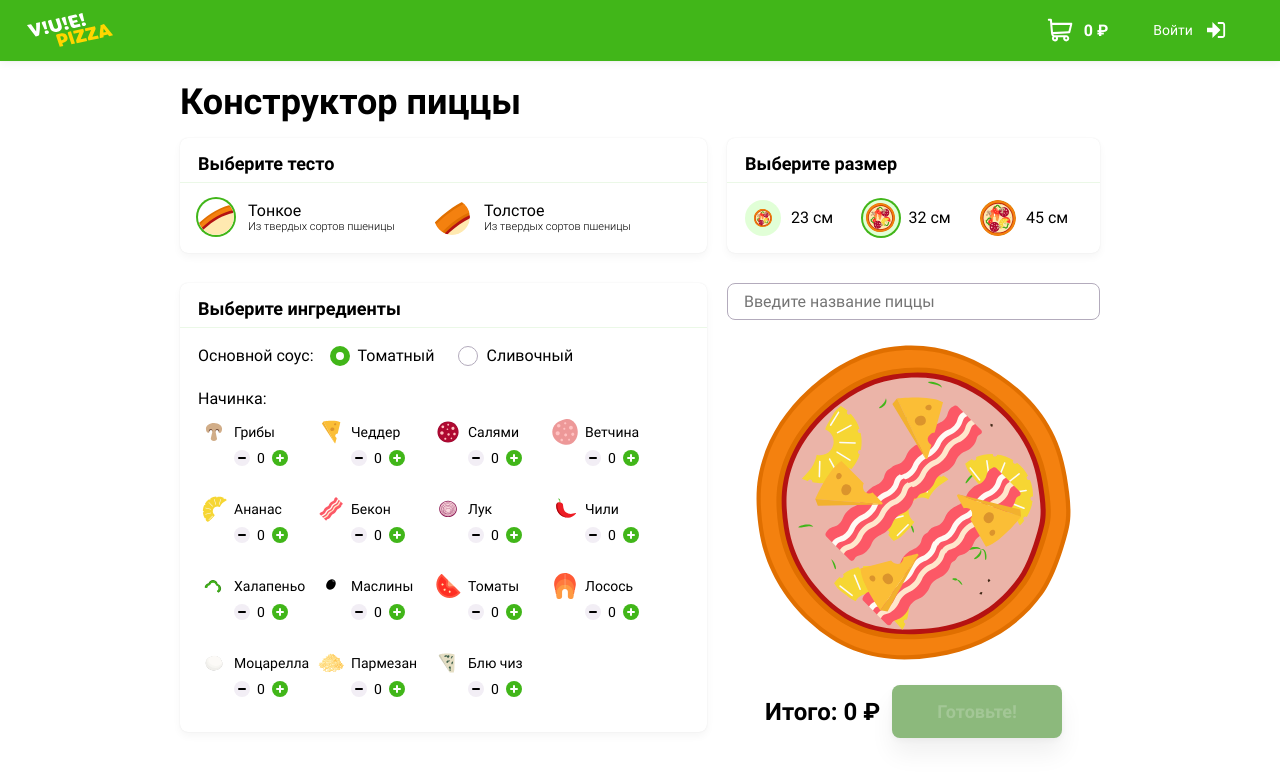
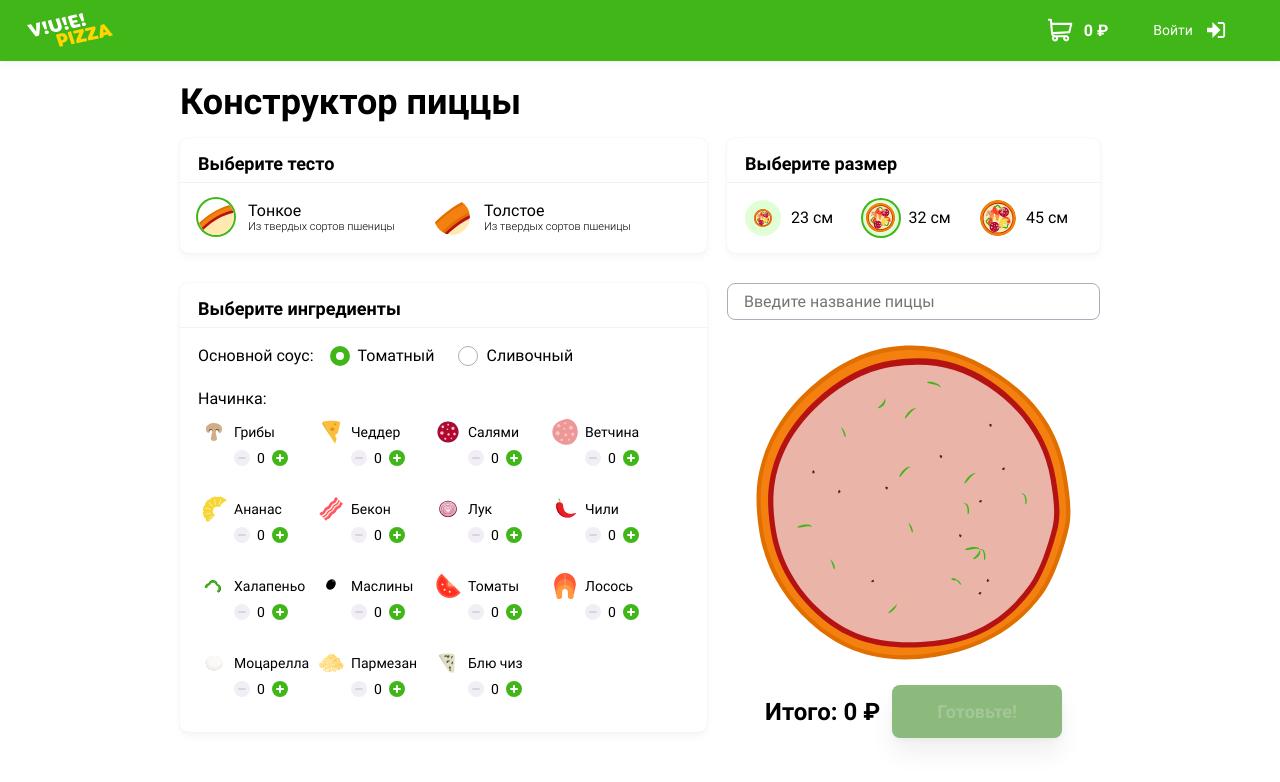
Before and after one commit to PavelNyukalo/869225-pizza-1, a Vue app in the folder src/frontend/: page / in a window 1280 px wide. Shown: the top 782 px of the page. Built offline with nearby package versions, Linux system fonts and the light colour scheme.

Commit message:
feat(Index.vue): Подключение компонентов в Index.vue

```diff
--- a/src/frontend/src/views/Index.vue
+++ b/src/frontend/src/views/Index.vue
@@ -1,19 +1,6 @@
 <template>
   <div>
-    <header class="header">
-      <div class="header__logo">
-        <a href="index.html" class="logo">
-          <img :src="LogoIcon" alt="V!U!E! Pizza logo" width="90" height="40" />
-        </a>
-      </div>
-      <div class="header__cart">
-        <a href="cart.html">0 ₽</a>
-      </div>
-      <div class="header__user">
-        <a href="#" class="header__login"><span>Войти</span></a>
-      </div>
-    </header>
-
+    <AppLayout />
     <main class="content">
       <form action="#" method="post">
         <div class="content__wrapper">
@@ -23,23 +10,11 @@
             <div class="sheet">
               <h2 class="title title--small sheet__title">Выберите тесто</h2>
 
-              <div class="sheet__content dough">
-                <label
-                  class="dough__input"
-                  v-for="{ id, name, description, type } in dough"
-                  :key="id"
-                  :class="`dough__input--${type}`"
-                >
-                  <input
-                    type="radio"
-                    name="dought"
-                    class="visually-hidden"
-                    :value="type"
-                  />
-                  <b>{{ name }}</b>
-                  <span>{{ description }}</span>
-                </label>
-              </div>
+              <BuilderDoughSelector
+                class="sheet__content"
+                :dough="dough"
+                @setDough="setDough"
+              />
             </div>
           </div>
 
@@ -47,22 +22,7 @@
             <div class="sheet">
               <h2 class="title title--small sheet__title">Выберите размер</h2>
 
-              <div class="sheet__content diameter">
-                <label
-                  class="diameter__input"
-                  v-for="{ id, name, type } in sizes"
-                  :key="id"
-                  :class="`diameter__input--${type}`"
-                >
-                  <input
-                    type="radio"
-                    name="diameter"
-                    :value="type"
-                    class="visually-hidden"
-                  />
-                  <span>{{ name }}</span>
-                </label>
-              </div>
+              <BuilderSizeSelector class="sheet__content" :sizes="sizes" />
             </div>
           </div>
 
@@ -72,61 +32,13 @@
                 Выберите ингредиенты
               </h2>
 
-              <div class="sheet__content ingredients">
-                <div class="ingredients__sauce">
-                  <p>Основной соус:</p>
-
-                  <label
-                    class="radio ingredients__input"
-                    v-for="{ id, name, type } in sauces"
-                    :key="id"
-                  >
-                    <input type="radio" name="sauce" :value="type" />
-                    <span>{{ name }}</span>
-                  </label>
-                </div>
-
-                <div class="ingredients__filling">
-                  <p>Начинка:</p>
-
-                  <ul class="ingredients__list">
-                    <li
-                      class="ingredients__item"
-                      v-for="{ id, name, type } in ingredients"
-                      :key="id"
-                    >
-                      <span class="filling" :class="`filling--${type}`">
-                        {{ name }}
-                      </span>
-
-                      <div class="counter counter--orange ingredients__counter">
-                        <button
-                          type="button"
-                          class="
-                            counter__button
-                            counter__button--disabled
-                            counter__button--minus
-                          "
-                        >
-                          <span class="visually-hidden">Меньше</span>
-                        </button>
-                        <input
-                          type="text"
-                          name="counter"
-                          class="counter__input"
-                          value="0"
-                        />
-                        <button
-                          type="button"
-                          class="counter__button counter__button--plus"
-                        >
-                          <span class="visually-hidden">Больше</span>
-                        </button>
-                      </div>
-                    </li>
-                  </ul>
-                </div>
-              </div>
+              <BuilderIngredientsSelector
+                class="sheet__content"
+                :sauces="sauces"
+                :ingredients="ingredients"
+                @setSauce="setSauce"
+                @globalAddIngType="globalAddIngType"
+              />
             </div>
           </div>
 
@@ -137,25 +49,16 @@
                 type="text"
                 name="pizza_name"
                 placeholder="Введите название пиццы"
+                required
               />
             </label>
 
-            <div class="content__constructor">
-              <div class="pizza pizza--foundation--big-tomato">
-                <div class="pizza__wrapper">
-                  <div class="pizza__filling pizza__filling--ananas"></div>
-                  <div class="pizza__filling pizza__filling--bacon"></div>
-                  <div class="pizza__filling pizza__filling--cheddar"></div>
-                </div>
-              </div>
-            </div>
+            <BuilderPizzaView
+              :pizzaClassesIng="pizzaClassesIng"
+              :pizzaFoundation="pizzaFoundation"
+            />
 
-            <div class="content__result">
-              <p>Итого: 0 ₽</p>
-              <button type="button" class="button button--disabled" disabled>
-                Готовьте!
-              </button>
-            </div>
+            <BuilderPriceCounter />
           </div>
         </div>
       </form>
@@ -164,6 +67,13 @@
 </template>
 
 <script>
+import AppLayout from "@/layouts/AppLayout.vue";
+import BuilderDoughSelector from "@/modules/builder/components/BuilderDoughSelector.vue";
+import BuilderSizeSelector from "@/modules/builder/components/BuilderSizeSelector.vue";
+import BuilderIngredientsSelector from "@/modules/builder/components/BuilderIngredientsSelector.vue";
+import BuilderPizzaView from "@/modules/builder/components/BuilderPizzaView.vue";
+import BuilderPriceCounter from "@/modules/builder/components/BuilderPriceCounter.vue";
+
 /** Вспомогательные функции */
 import { normalizeData } from "@/common/helpers.js";
 
@@ -180,14 +90,25 @@ import misc from "@/static/misc.json";
 import pizza from "@/static/pizza.json";
 import user from "@/static/user.json";
 
-/** Картинки */
-import LogoIcon from "@/assets/img/logo.svg";
+const Dough = {
+  light: "small",
+  large: "big",
+};
 
 export default {
   name: "IndexHome",
+
+  components: {
+    AppLayout,
+    BuilderDoughSelector,
+    BuilderSizeSelector,
+    BuilderIngredientsSelector,
+    BuilderPizzaView,
+    BuilderPriceCounter,
+  },
+
   data() {
     return {
-      LogoIcon,
       misc,
       dough: pizza.dough.map((dough) => normalizeData(dough, DOUGH_TYPES)),
       ingredients: pizza.ingredients.map((ingredient) =>
@@ -196,15 +117,31 @@ export default {
       sauces: pizza.sauces.map((sauce) => normalizeData(sauce, SAUCES_TYPES)),
       sizes: pizza.sizes.map((size) => normalizeData(size, SIZES_TYPES)),
       user,
+
+      pizzaDough: "",
+      pizzaSauce: "",
+      pizzaClassesIng: [],
     };
   },
 
-  mounted() {
-    this.$el.querySelector('input[value="light"]').checked = true;
-    this.$el.querySelector('input[value="normal"]').checked = true;
-    this.$el.querySelector('input[value="tomato"]').checked = true;
+  computed: {
+    pizzaFoundation() {
+      return `pizza--foundation--${this.pizzaDough}-${this.pizzaSauce}`;
+    },
+  },
+
+  methods: {
+    setDough(value) {
+      this.pizzaDough = Dough[value];
+    },
+
+    setSauce(value) {
+      this.pizzaSauce = value;
+    },
+
+    globalAddIngType(value) {
+      this.pizzaClassesIng.push(value);
+    },
   },
 };
 </script>
-
-<style lang="scss" scoped></style>
```
Also changed, not shown: src/frontend/src/modules/index.js (deleted).
